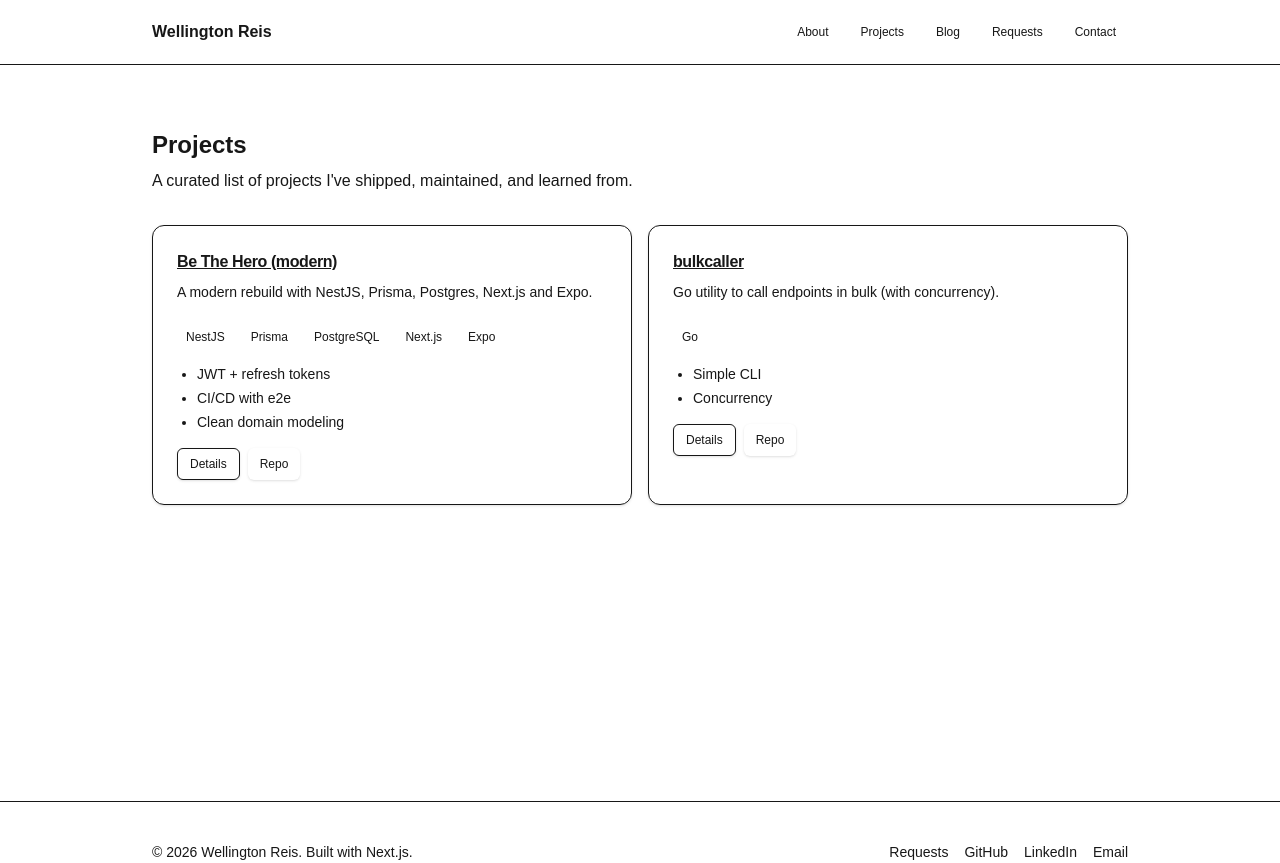
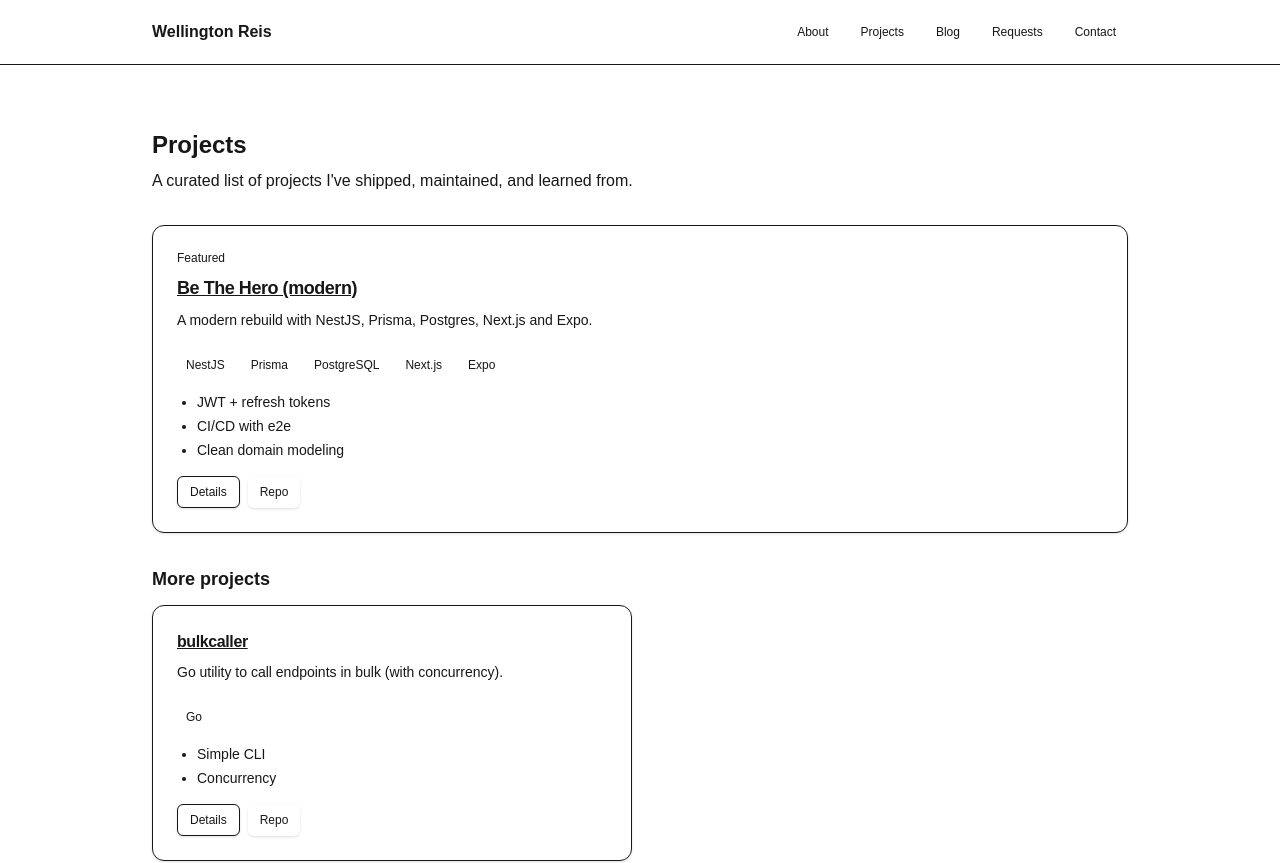
Before and after one commit to wellrcosta/wreis-website, a Next.js app: page /projects in a window 1280 px wide. Shown: the top 863 px of the page. Built offline with nearby package versions, Linux system fonts and the light colour scheme.

Commit message:
feat: add featured project on projects page

```diff
--- a/src/app/projects/page.tsx
+++ b/src/app/projects/page.tsx
@@ -8,6 +8,9 @@ import { getAllProjects } from '@/lib/projects/projects';
 export default function ProjectsPage() {
   const projects = getAllProjects();
 
+  const featured = projects.find((p) => p.frontmatter.featured);
+  const rest = projects.filter((p) => p.slug !== featured?.slug);
+
   return (
     <main className="mx-auto max-w-5xl space-y-8 px-6 py-16">
       <header className="space-y-2">
@@ -17,8 +20,66 @@ export default function ProjectsPage() {
         </p>
       </header>
 
+      {featured ? (
+        <Card className="overflow-hidden">
+          <CardHeader className="space-y-2">
+            <p className="text-muted-foreground text-xs font-medium">Featured</p>
+            <CardTitle className="text-lg">
+              <Link className="underline" href={`/projects/${featured.slug}`}>
+                {featured.frontmatter.title}
+              </Link>
+            </CardTitle>
+            <p className="text-muted-foreground text-sm">
+              {featured.frontmatter.summary}
+            </p>
+          </CardHeader>
+
+          <CardContent className="space-y-4">
+            {featured.frontmatter.stack?.length ? (
+              <div className="flex flex-wrap gap-2">
+                {featured.frontmatter.stack.map((s) => (
+                  <Badge key={s} variant="secondary">
+                    {s}
+                  </Badge>
+                ))}
+              </div>
+            ) : null}
+
+            {featured.frontmatter.highlights?.length ? (
+              <ul className="text-muted-foreground list-disc space-y-1 pl-5 text-sm">
+                {featured.frontmatter.highlights.slice(0, 4).map((h) => (
+                  <li key={h}>{h}</li>
+                ))}
+              </ul>
+            ) : null}
+
+            <div className="flex flex-wrap gap-2">
+              <Button asChild size="sm" variant="outline">
+                <Link href={`/projects/${featured.slug}`}>Details</Link>
+              </Button>
+              {featured.frontmatter.links?.repo ? (
+                <Button asChild size="sm" variant="secondary">
+                  <a href={featured.frontmatter.links.repo} target="_blank">
+                    Repo
+                  </a>
+                </Button>
+              ) : null}
+              {featured.frontmatter.links?.live ? (
+                <Button asChild size="sm" variant="secondary">
+                  <a href={featured.frontmatter.links.live} target="_blank">
+                    Live
+                  </a>
+                </Button>
+              ) : null}
+            </div>
+          </CardContent>
+        </Card>
+      ) : null}
+
+      <section className="space-y-3">
+        <h2 className="text-lg font-semibold">More projects</h2>
         <div className="grid gap-4 sm:grid-cols-2">
-        {projects.map((p) => (
+          {rest.map((p) => (
             <Card key={p.slug} className="hover:bg-accent/30 transition-colors">
               <CardHeader className="space-y-2">
                 <CardTitle className="text-base">
@@ -71,6 +132,7 @@ export default function ProjectsPage() {
             </Card>
           ))}
         </div>
+      </section>
     </main>
   );
 }
--- a/src/content/projects/be-the-hero.mdx
+++ b/src/content/projects/be-the-hero.mdx
@@ -8,6 +8,7 @@ highlights:
   - 'JWT + refresh tokens'
   - 'CI/CD with e2e'
   - 'Clean domain modeling'
+featured: true
 ---
 
 This project is a full-stack rebuild focused on production-friendly patterns.
--- a/src/lib/projects/types.ts
+++ b/src/lib/projects/types.ts
@@ -7,6 +7,7 @@ export type ProjectFrontmatter = {
     live?: string;
   };
   highlights?: string[];
+  featured?: boolean;
 };
 
 export type Project = {
```
Lines whose indentation alone changed are shown as unchanged.
